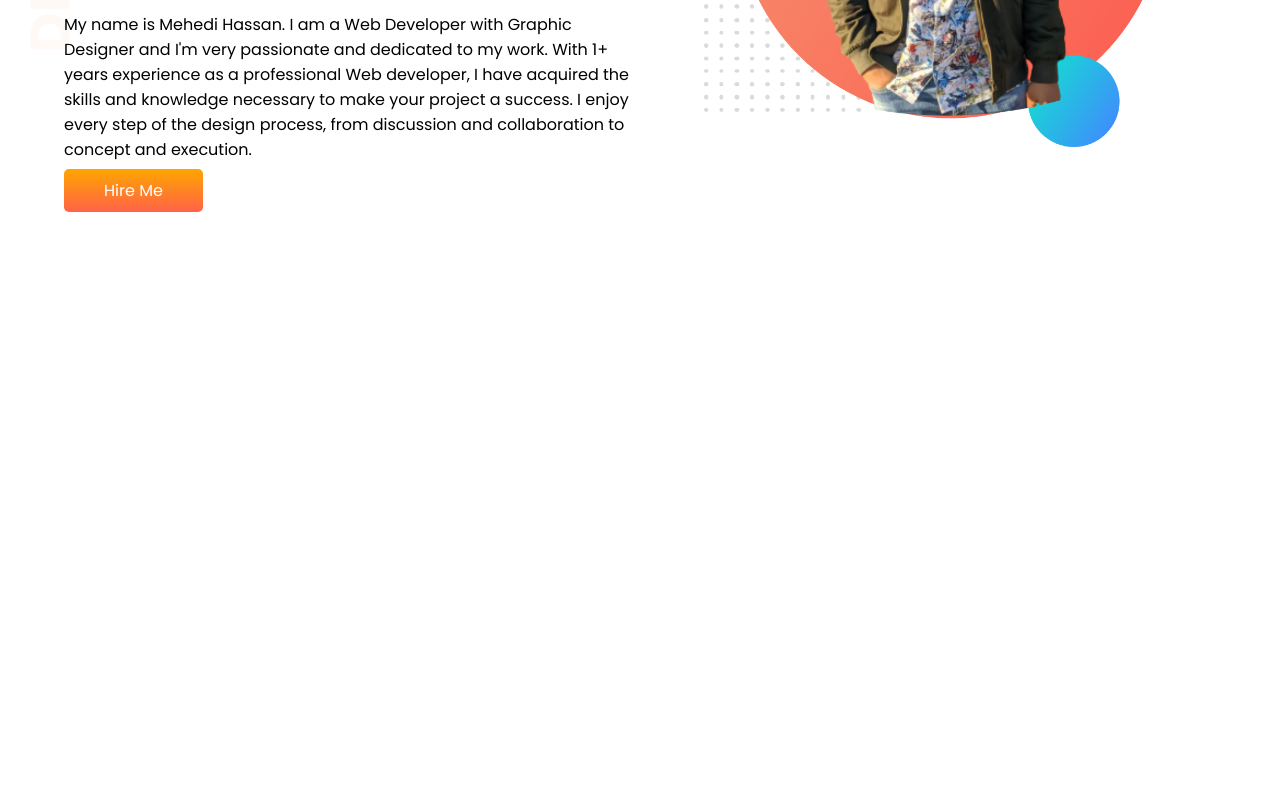
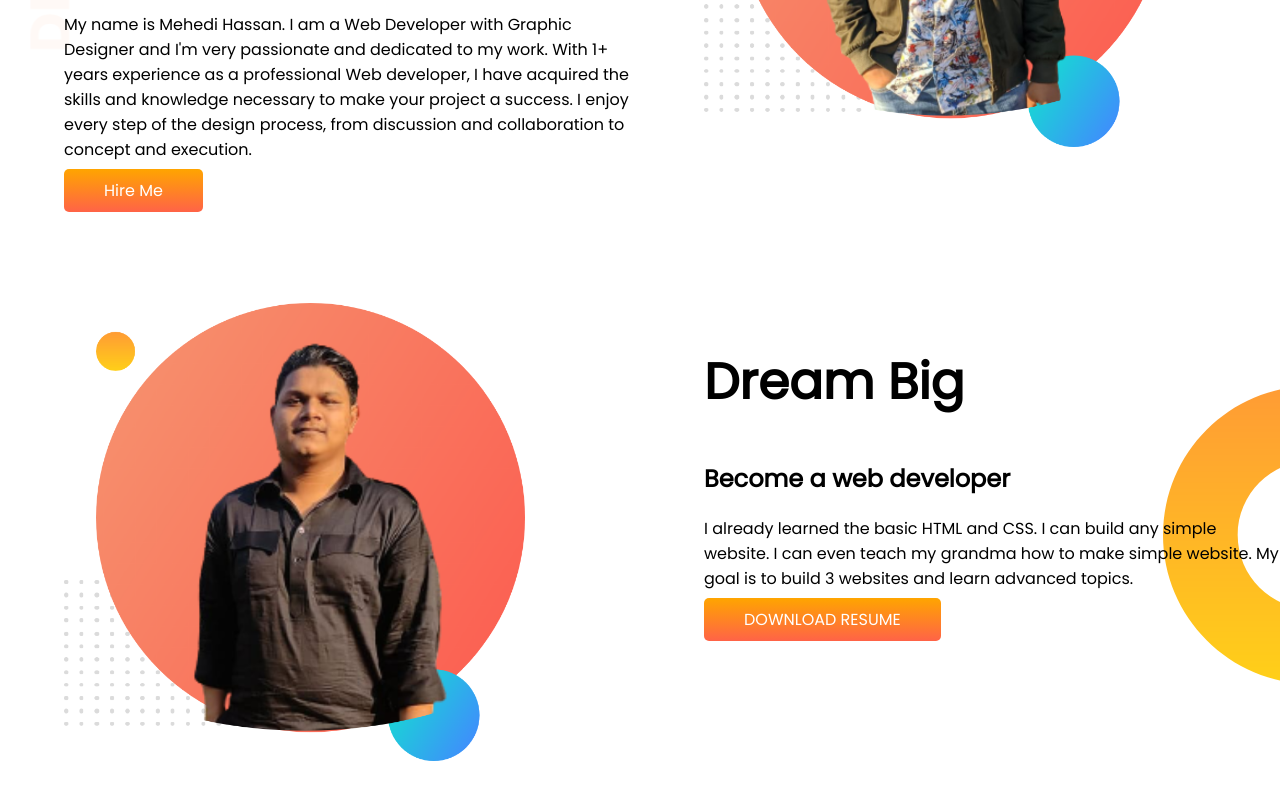
Before and after one commit to Mehedihassan201/developer-portfolio, a plain HTML site: page index.html in a window 1280 px wide. Shown: the part 310-1110 px from the top of the page. Before the commit the page ends 800 px from the top, so only its background shows below. Drawn offline with Linux system fonts and the light colour scheme.

Commit message:
dream added

```diff
--- a/index.html
+++ b/index.html
@@ -23,5 +23,16 @@
                 <img src="images/mehedi.png" alt="mehedi1">
             </div>
     </section>
+    <section class="dream-big ">
+        <div class="half-width">
+            <img src="images/mehedi2.png" alt="mehedi2">
+        </div>
+        <div class="half-width">
+            <h1>Dream Big</h1>
+            <h2>Become a web developer</h2>
+            <p>I already learned the basic HTML and CSS. I can build any simple website. I can even teach my grandma how to make simple website. My goal is to build 3 websites and learn advanced topics.</p>
+            <a class="link-button" target="_blank" href="DOWNLOAD RESUME">DOWNLOAD RESUME</a>
+        </div>
+    </section>
 </body>
 </html>
--- a/style.css
+++ b/style.css
@@ -10,6 +10,7 @@ h1 {
 }
 section {
   display: flex;
+  margin-bottom: 100px;
 }
 .half-width {
   width: 50%;
@@ -30,3 +31,8 @@ section {
   background-image: url(images/top-banner.png);
   background-repeat: no-repeat;
 }
+.dream-big {
+  background-image: url(images/dream-bg.png);
+  background-repeat: no-repeat;
+  background-position: right;
+}
```
